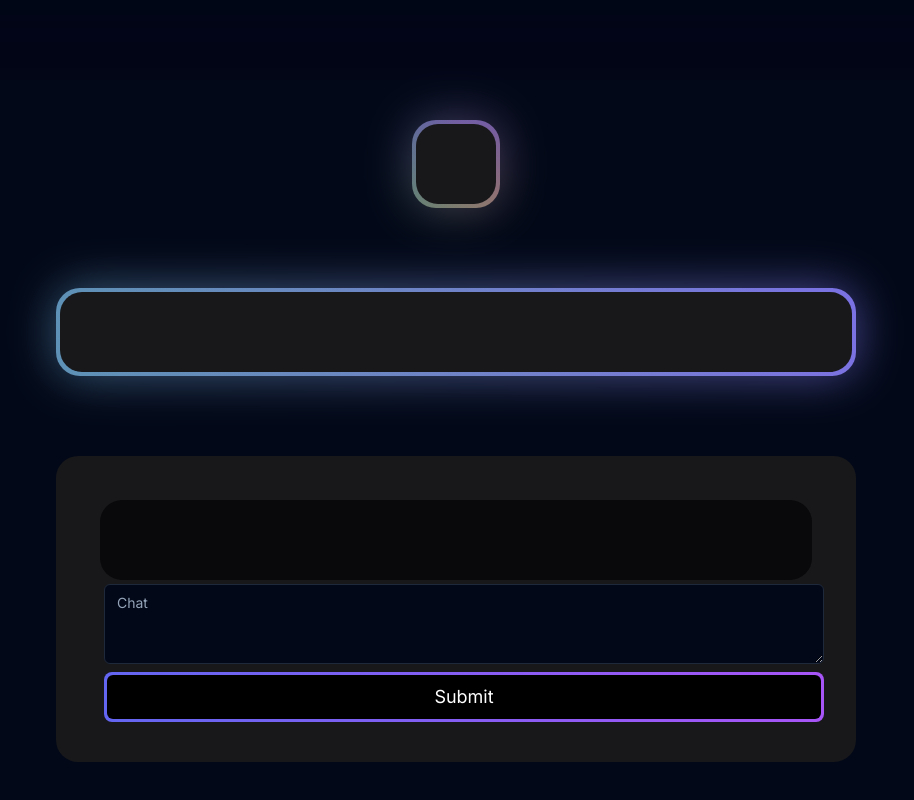
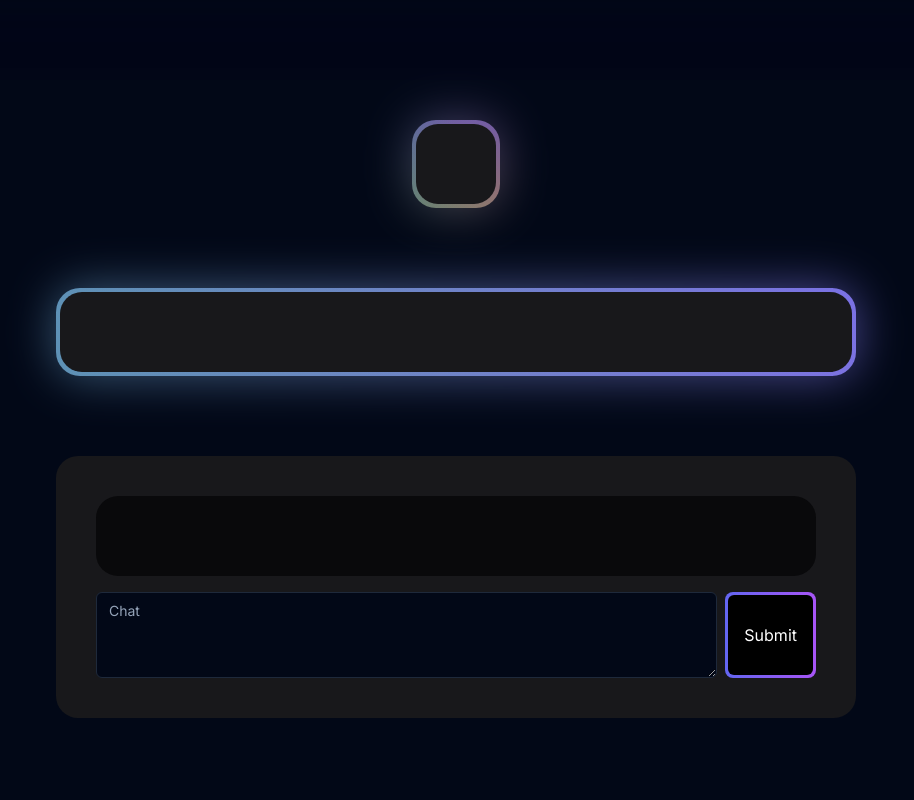
Before and after one commit to EpicLiem/epic-cooker, a Next.js app: page /recipe in a window 1280 px wide. Shown: the part 748-1548 px from the top of the page, without its empty margins (184-1098 px from the left). After the commit the page ends 1506 px from the top, so only its background shows below. Built offline with nearby package versions, Linux system fonts and the light colour scheme.

Commit message:
redesigned chat thing

```diff
--- a/app/recipe/page.tsx
+++ b/app/recipe/page.tsx
@@ -9,6 +9,7 @@ import { Textarea } from "@/components/ui/textarea"
 import { Skeleton } from "@/components/ui/skeleton"
 import { AIStreamParser } from 'ai';
 import Markdown from "react-markdown";
+import remarkGfm from "remark-gfm";
 
 
 async function getChat(ingredients: string | null, instructions: string | null, title: string | null, servings: string | null, message: string) {
@@ -92,48 +93,55 @@ export default function Home() {
                 </BackgroundGradient>
             </div>
 
-            <div className="flex justify-center items-center p-10 w-screen">
-                <div
-                    className="flex-col items-center space-x-2 text-lg rounded-[22px] p-4 sm:p-10 bg-white dark:bg-zinc-900 w-2/3">
-
-                    <div className="justify-center items-center p-1">
-                        <div
-                            className="items-center space-x-2 text-lg rounded-[22px] p-4 sm:p-10 bg-white dark:bg-zinc-950">
-                            {!isLoading ? result.map((x, idx) => (
-                                    // eslint-disable-next-line react/jsx-key
-                                    <Markdown key={idx}>{x}</Markdown>
+            <div className="flex flex-col justify-center items-center p-10 w-screen">
+                <div className="w-2/3 bg-white dark:bg-zinc-900 rounded-[22px] p-4 sm:p-10">
+                    <div className="flex flex-col gap-4">
+                        <div className="bg-white dark:bg-zinc-950 rounded-[22px] p-4 sm:p-10">
+                            {!isLoading ? (
+                                result.map((x, idx) => (
+                                    <Markdown key={idx} remarkPlugins={[[remarkGfm]]}>{x}</Markdown>
                                 ))
-                            :
+                            ) : (
                                 <div className="space-y-2">
-                                    <Skeleton className="h-4 w-3/4" />
-                                    <Skeleton className="h-4 w-2/3" />
-                                    <Skeleton className="h-4 w-4/5" />
+                                    <Skeleton className="h-4 w-3/4"/>
+                                    <Skeleton className="h-4 w-2/3"/>
+                                    <Skeleton className="h-4 w-4/5"/>
                                 </div>
-                            }
-                        </div>
+                            )}
                         </div>
 
-                    <div className="grid w-full gap-2">
-                        <Textarea placeholder="Chat" value={chatQuery} onChange={handleSearchChange}
-                               onKeyDown={handleSearchChange} disabled={isLoading}/>
-                        {!isLoading ?
-                        <button className="p-[3px] relative" onClick={submitChat} disabled={isLoading}>
+                        <div className="flex gap-2">
+                            <Textarea
+                                placeholder="Chat"
+                                value={chatQuery}
+                                onChange={handleSearchChange}
+                                onKeyDown={handleSearchChange}
+                                disabled={isLoading}
+                                className="flex-grow"
+                            />
+                            {!isLoading ? (
+                                <button
+                                    className="p-[3px] relative disabled:opacity-50"
+                                    onClick={submitChat}
+                                    disabled={isLoading}
+                                >
                                     <div
-                                className="absolute inset-0 bg-gradient-to-r from-indigo-500 to-purple-500 rounded-lg disabled:bg-zinc-800"/>
+                                        className="absolute inset-0 bg-gradient-to-r from-indigo-500 to-purple-500 rounded-lg"/>
                                     <div
-                                className="px-8 py-2  bg-black rounded-[6px]  relative group transition duration-200 text-white hover:bg-transparent disabled:bg-zinc-800">
+                                        className="px-4 py-7 bg-black rounded-[6px] relative group transition duration-200 text-white hover:bg-transparent">
                                         Submit
                                     </div>
                                 </button>
-                            :
+                            ) : (
                                 <button
                                     className="px-4 py-3 backdrop-blur-sm border border-black rounded-md hover:shadow-[0px_0px_4px_4px_rgba(0,0,0,0.1)] bg-white/[0.2] text-sm transition duration-200"
-                                disabled={isLoading}>
+                                    disabled={isLoading}
+                                >
                                     Submit
                                 </button>
-                        }
+                            )}
                         </div>
-
+                    </div>
                 </div>
             </div>
 
--- a/package.json
+++ b/package.json
@@ -24,6 +24,7 @@
     "react": "^18",
     "react-dom": "^18",
     "react-markdown": "^9.0.1",
+    "remark-gfm": "^4.0.0",
     "simplex-noise": "^4.0.1",
     "tailwind-merge": "^2.2.1",
     "tailwindcss-animate": "^1.0.7"
```
Also changed, not shown: 1 other file (tests, documents, lock files or other folders). Lines whose indentation alone changed are shown as unchanged.
